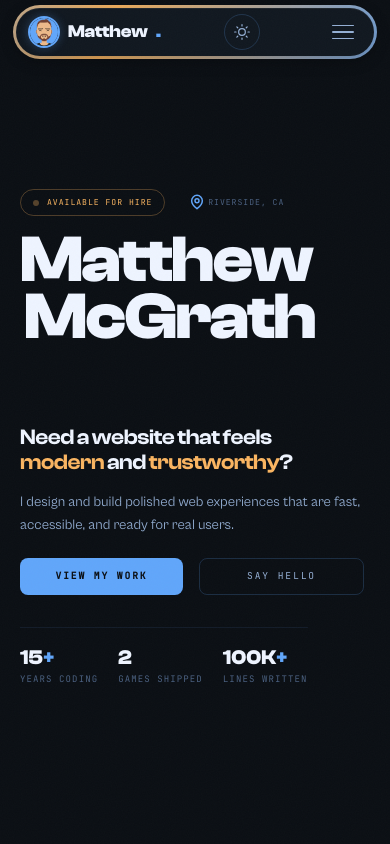
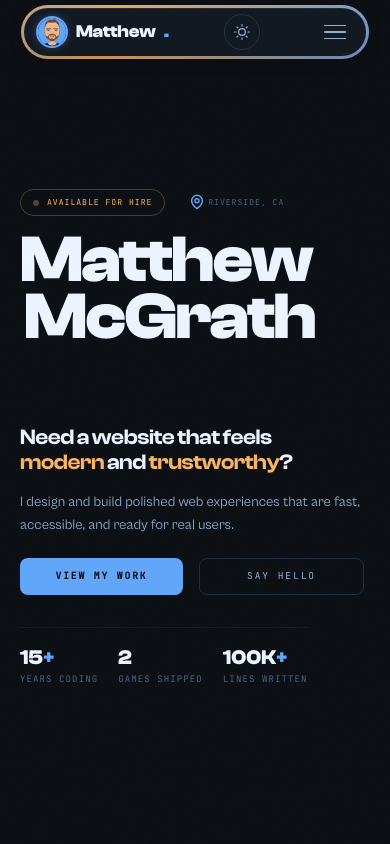
Before and after one commit to Epitome87/github.io, a plain HTML site: page index.html in a window 390 px wide. Shown: the top 844 px of the page. Drawn offline with Linux system fonts and the light colour scheme; no server answers; a web font is replaced by a local one.

Commit message:
Fix minor mobile oddities

```diff
--- a/scss/_nav.scss
+++ b/scss/_nav.scss
@@ -4,11 +4,11 @@
 
 .nav {
   position: fixed;
-  // top: var(--space-4);
-  // left: 50%;
-  // transform: translateX(-50%);
+  top: var(--space-4);
+  left: 50%;
+  transform: translateX(-50%);
   z-index: var(--z-nav);
-  // width: min(calc(100% - 2rem), var(--max-w));
+  width: min(calc(100% - 3rem), var(--max-w));
 
   // new approach
   // width: 100%; /* instead of 100vw */
@@ -17,15 +17,15 @@
   // padding-left: env(safe-area-inset-left);
   // padding-right: env(safe-area-inset-right);
 
-  top: calc(var(--space-2) + env(safe-area-inset-top, 32px));
-  left: 1rem;
-  right: 1rem;
-  width: auto;
-  width: min(calc(100% - 2rem), var(--max-w));
-  margin-inline: auto;
+  // top: calc(var(--space-2) + env(safe-area-inset-top, 32px));
+  // left: 1rem;
+  // right: 1rem;
+  // width: auto;
+  // width: min(calc(100% - 2rem - env(safe-area-inset)), var(--max-w));
+  // margin-inline: auto;
   // max-width: 100%;
-  margin-left: min(1rem, env(safe-area-inset-left));
-  margin-right: min(1rem, env(safe-area-inset-right));
+  // margin-left: min(1rem, env(safe-area-inset-left));
+  // margin-right: min(1rem, env(safe-area-inset-right));
 
   &::before {
     content: '';
--- a/scss/_projects.scss
+++ b/scss/_projects.scss
@@ -117,6 +117,7 @@
 
   &__body {
     padding: var(--space-10);
+    padding: var(--space-6);
     display: flex;
     flex-direction: column;
     justify-content: center;
@@ -147,7 +148,7 @@
   &__links {
     display: flex;
     gap: var(--space-3);
-    flex-wrap: wrap;
+    // flex-wrap: wrap;
   }
 }
 
--- a/scss/_reset.scss
+++ b/scss/_reset.scss
@@ -14,6 +14,7 @@ html {
   -webkit-text-size-adjust: 100%;
   // new approach
   scrollbar-gutter: stable; /* reserves space for scrollbar consistently */
+  overflow-x: hidden; // Todo: shouldn't need this with proper design!
 }
 
 body {
```
Also changed, not shown: css/main.css, 1 other file.
